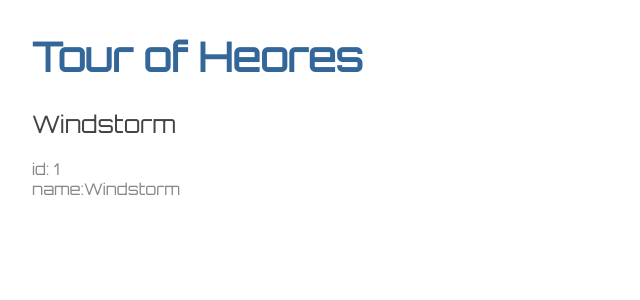
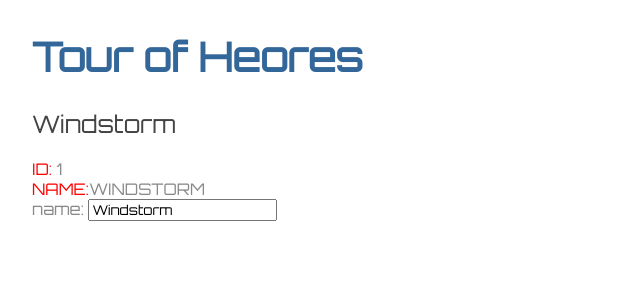
Before and after one commit to Nick-tsoukas/tour-of-heroes, an Angular app: page / in a window 1280 px wide. Shown: the top 300 px of the page, without its empty margins (0-640 px from the left). Built offline with nearby package versions, Linux system fonts and the light colour scheme.

Commit message:
Adding Two way data binding to hero component ...

```diff
--- a/src/app/app.module.ts
+++ b/src/app/app.module.ts
@@ -1,5 +1,6 @@
 import { BrowserModule } from '@angular/platform-browser';
 import { NgModule } from '@angular/core';
+import { FormsModule } from '@angular/forms';
 
 import { AppComponent } from './app.component';
 import { HeroesComponent } from './heroes/heroes.component';
@@ -10,7 +11,8 @@ import { HeroesComponent } from './heroes/heroes.component';
     HeroesComponent
   ],
   imports: [
-    BrowserModule
+    BrowserModule,
+    FormsModule
   ],
   providers: [],
   bootstrap: [AppComponent]
--- a/src/app/heroes/heroes.component.css
+++ b/src/app/heroes/heroes.component.css
@@ -0,0 +1,4 @@
+.testing {
+  text-transform: uppercase;
+  color: red;
+}
--- a/src/app/heroes/heroes.component.html
+++ b/src/app/heroes/heroes.component.html
@@ -1,7 +1,14 @@
 <h2>{{hero.name}}</h2>
+
 <div>
-  <span>id:</span> {{hero.id}}
+  <span class="testing">id:</span> {{hero.id}}
 </div>
 <div>
-  <span>name:</span>{{hero.name}}
+  <span class="testing">name:</span>{{hero.name | uppercase }}
 </div>
+
+<div>
+  <label>name:
+    <input [(ngModel)]="hero.name" placeholder="name">
+  </label>
+</div>
```
